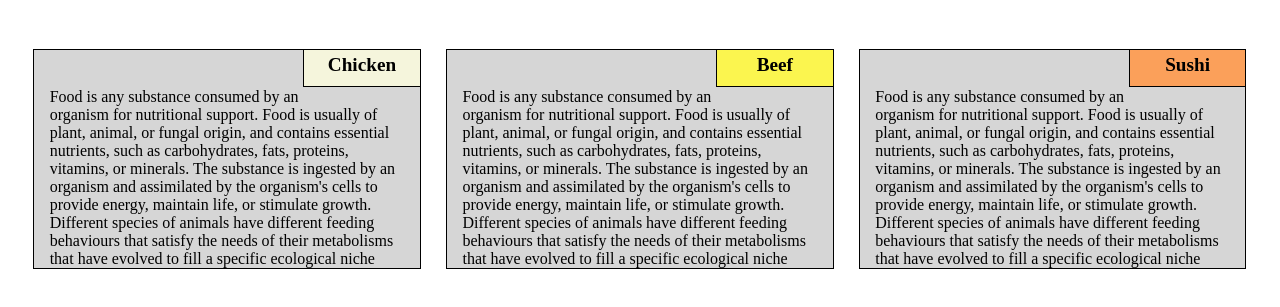
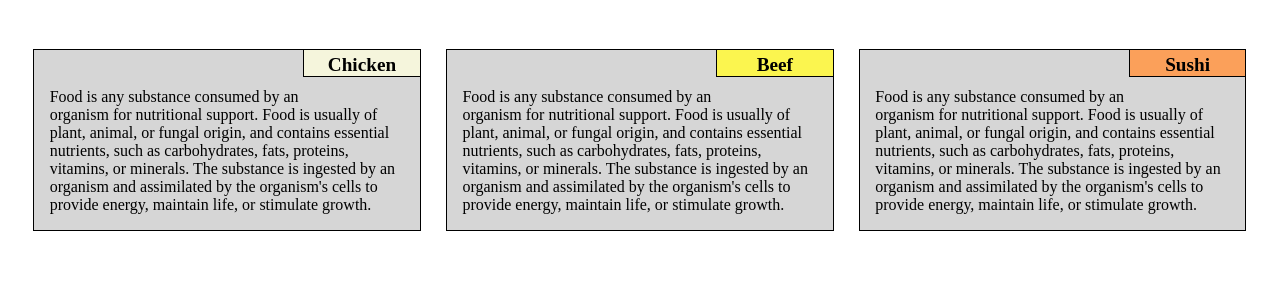
Before and after one commit to iSaahilx/courera-test, a plain HTML site: page module2-solution/index.html in a window 1280 px wide. Shown: the part 61-368 px from the top of the page. Drawn offline with Linux system fonts and the light colour scheme.

Commit message:
Add files via upload

```diff
--- a/module2-solution/css/html.css
+++ b/module2-solution/css/html.css
@@ -19,7 +19,6 @@ height:100%;}
     background-color:rgb(214, 214, 214);
     width:30.66%;
     float:left;
-    height:220px;
     margin-top:30px;
     overflow:hidden;
 
@@ -29,7 +28,6 @@ height:100%;}
     background-color:rgb(214, 214, 214);
     width:47%;
     float:left;
-    height:205px;
     margin-bottom:30px;
     overflow:hidden;
 }
@@ -42,7 +40,6 @@ height:100%;}
     width:80%;
     margin-left:10%;
     float:left;
-    height:150px;
     margin-bottom:30px;
     overflow:hidden;
 }
--- a/module2-solution/index.html
+++ b/module2-solution/index.html
@@ -2,6 +2,7 @@
 <html>
     <head>
         <link rel="stylesheet" href="css/html.css">
+        <meta name="viewport" content="width=device-width, initial-scale=1">
     </head>
     <body>
         <h1>
@@ -12,19 +13,19 @@
             <div id="firstbox">
                 <h2 class="top1">Chicken</h2>
 
-                <p class="p1">Food is any substance consumed by an organism for nutritional support. Food is usually of plant, animal, or fungal origin, and contains essential nutrients, such as carbohydrates, fats, proteins, vitamins, or minerals. The substance is ingested by an organism and assimilated by the organism's cells to provide energy, maintain life, or stimulate growth. Different species of animals have different feeding behaviours that satisfy the needs of their metabolisms that have evolved to fill a specific ecological niche within specific geographical contexts.</p>
+                <p class="p1">Food is any substance consumed by an organism for nutritional support. Food is usually of plant, animal, or fungal origin, and contains essential nutrients, such as carbohydrates, fats, proteins, vitamins, or minerals. The substance is ingested by an organism and assimilated by the organism's cells to provide energy, maintain life, or stimulate growth.</p>
             </div>
 
             <div id="secondbox">
                 <h2 class="top2">Beef</h2>
 
-                <p class="p1">Food is any substance consumed by an organism for nutritional support. Food is usually of plant, animal, or fungal origin, and contains essential nutrients, such as carbohydrates, fats, proteins, vitamins, or minerals. The substance is ingested by an organism and assimilated by the organism's cells to provide energy, maintain life, or stimulate growth. Different species of animals have different feeding behaviours that satisfy the needs of their metabolisms that have evolved to fill a specific ecological niche within specific geographical contexts.</p>
+                <p class="p1">Food is any substance consumed by an organism for nutritional support. Food is usually of plant, animal, or fungal origin, and contains essential nutrients, such as carbohydrates, fats, proteins, vitamins, or minerals. The substance is ingested by an organism and assimilated by the organism's cells to provide energy, maintain life, or stimulate growth.</p>
             </div>
 
             <div id="lastbox">
                 <h2 class="top3">Sushi</h2>
 
-                <p class="p1">Food is any substance consumed by an organism for nutritional support. Food is usually of plant, animal, or fungal origin, and contains essential nutrients, such as carbohydrates, fats, proteins, vitamins, or minerals. The substance is ingested by an organism and assimilated by the organism's cells to provide energy, maintain life, or stimulate growth. Different species of animals have different feeding behaviours that satisfy the needs of their metabolisms that have evolved to fill a specific ecological niche within specific geographical contexts.</p>
+                <p class="p1">Food is any substance consumed by an organism for nutritional support. Food is usually of plant, animal, or fungal origin, and contains essential nutrients, such as carbohydrates, fats, proteins, vitamins, or minerals. The substance is ingested by an organism and assimilated by the organism's cells to provide energy, maintain life, or stimulate growth. </p>
             </div>
 
         </div>
```
